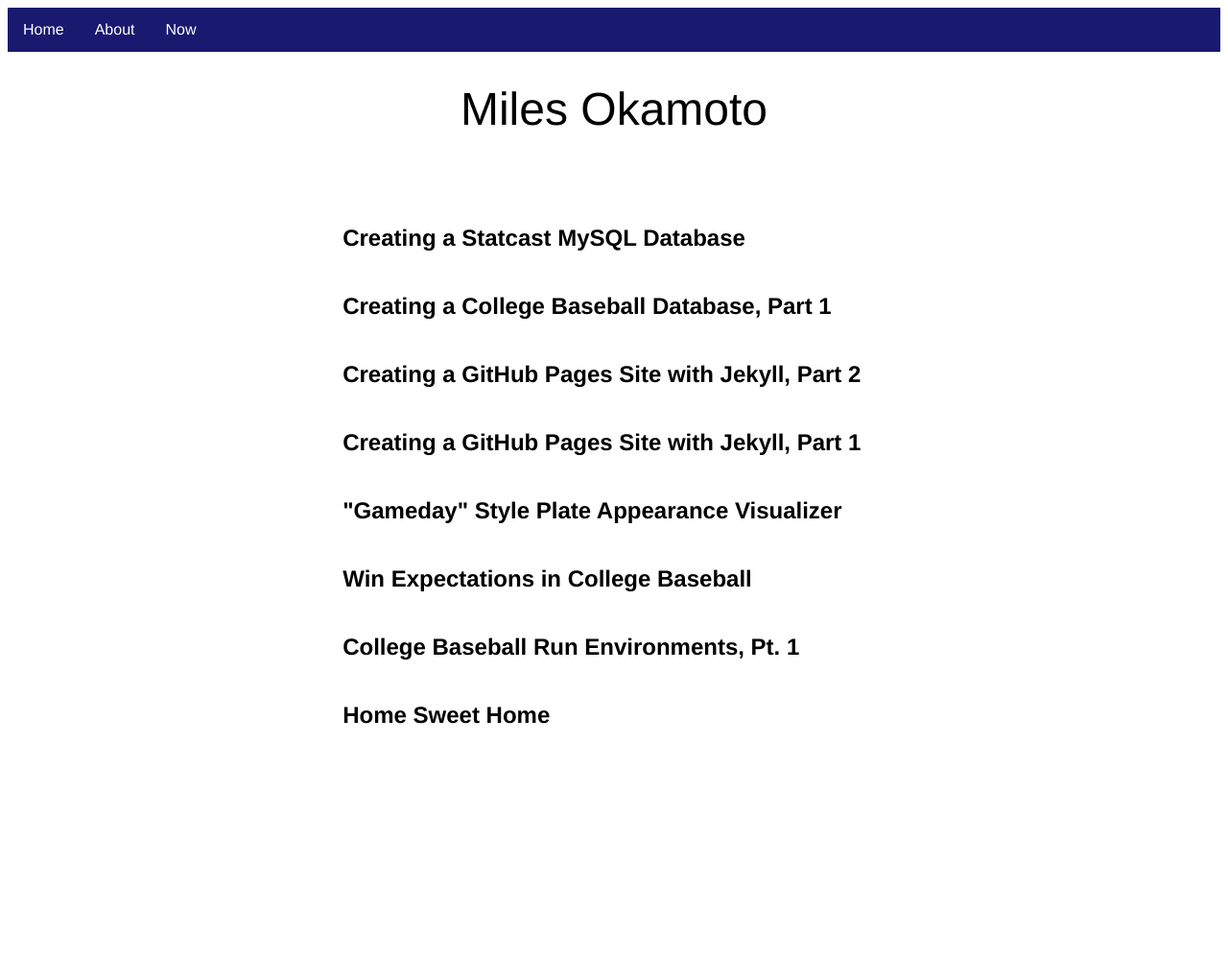
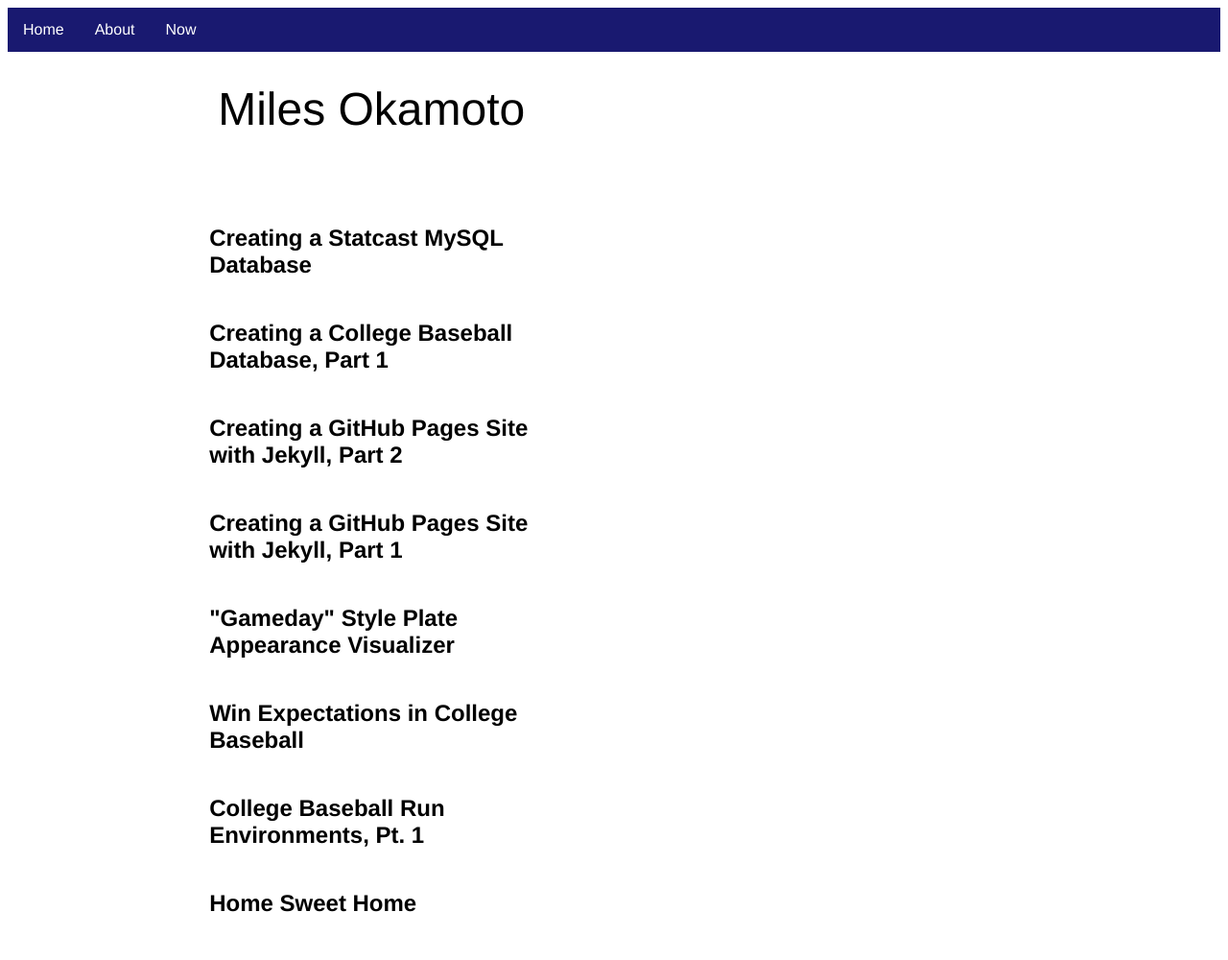
Before and after one commit to milesok/milesok.github.io, a Jekyll site: the page built from index.md, in a window 1280 px wide. Shown: the whole page at 96% size. Built offline with Jekyll 4.4.1, drawn with Linux system fonts in a browser that asks for light colours; before the commit the page ends 900 px from its top, so only the background shows below that.

Commit message:
Update main.scss
make the page width less

```diff
--- a/_sass/main.scss
+++ b/_sass/main.scss
@@ -33,6 +33,9 @@ nav {
         }
   }
 }
+.container-md{
+  width: 60%;
+}
 .page-heading{
   text-align: center;
 }
@@ -45,7 +48,6 @@ nav {
   width: 45%;
   a {
     color: black;
-    font-weight: bold;
     text-decoration: none;
     &:hover {
       text-decoration: underline;
```
